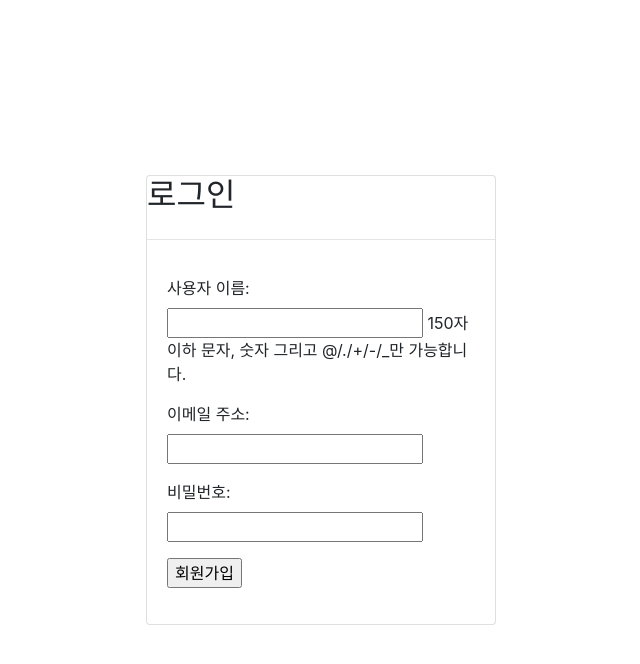
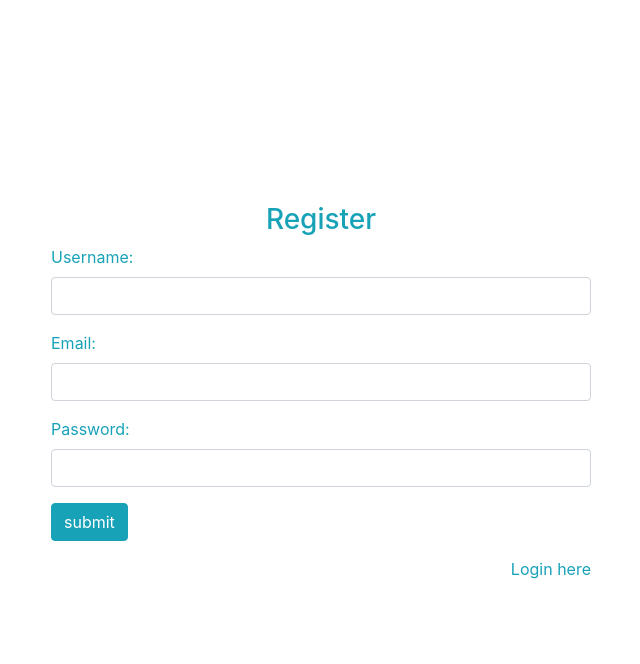
Before and after one commit to 2229761k/goldencow_django, a Django app: page /signup/ in a window 1280 px wide. Shown: the top 664 px of the page, without its empty margins (319-959 px from the left). Run offline with Django 3.2, Linux system fonts and the light colour scheme; some libraries are stand-ins or nearby versions.

Commit message:
still ing

```diff
--- a/webBot/templates/webBot/base.html
+++ b/webBot/templates/webBot/base.html
@@ -23,7 +23,7 @@
     <nav id="sidebar" class="sidebar-wrapper">
         <div class="sidebar-content">
           <div class="sidebar-brand">
-            <a href="#">pro sidebar</a>
+            <a href="/dashboard">GoldenCow Bot</a>
             <div id="close-sidebar">
               <i class="fas fa-times"></i>
             </div>
@@ -119,6 +119,7 @@
         </div>
     </nav>
     {% else %}
+
     <h1>You have to Login!!!!</h1>
     <a href="/login">Login</a>
     <a href="/signup">SignUp</a>
--- a/webBot/templates/webBot/signup.html
+++ b/webBot/templates/webBot/signup.html
@@ -11,22 +11,33 @@
 <body>
     <div class="container">
         <div class="row justify-content-center align-items-center" style="height:100vh">
-            <div class="col-4">
-                <div class="card">
-                    <div class="card-head">
-                        <h2>로그인</h2>
+            <div class="col-6">
+
+                <form method="post" action="">
+                    {% csrf_token %}
+                    <h3 class="text-center text-info">Register</h3>
+                    <div class="form-group">
+                        <label for="username" class="text-info">Username:</label><br>
+                        <input type="text" name="username" id="username" class="form-control">
                     </div>
-                    <hr>
-                    <div class="card-body">
+                    <div class="form-group">
+                        <label for="email" class="text-info">Email:</label><br>
+                        <input type="text" name="email" id="email" class="form-control">
+                    </div>
+                    <div class="form-group">
+                        <label for="password" class="text-info">Password:</label><br>
+                        <input type="text" name="password" id="password" class="form-control">
+                    </div>
+                    <div class="form-group">
+                        <input type="submit" name="submit" class="btn btn-info btn-md" value="submit">
+                    </div>
+                    <div id="register-link" class="text-right">
+                        <a href="/login" class="text-info">Login here</a>
+                    </div>
 
-                        <form method="post" action="">
-                            {% csrf_token %}
-                            {{ form.as_p }}
-                            <input type="submit" value="회원가입" />
-                        </form>
-                    </div>
-                </div>
+                </form>
             </div>
+
         </div>
     </div>
 
--- a/webBot/views.py
+++ b/webBot/views.py
@@ -13,7 +13,7 @@ def signup(request):
             login(request, new_user)
             print('success')
 
-            return redirect('dashboard')
+            return redirect('login')
         else :
             return HttpResponse('failed')
     else:
```
Also changed, not shown: webBot/templates/webBot/home.html (+8 -0 lines), webBot/templates/webBot/login.html (+20 -16 lines).
